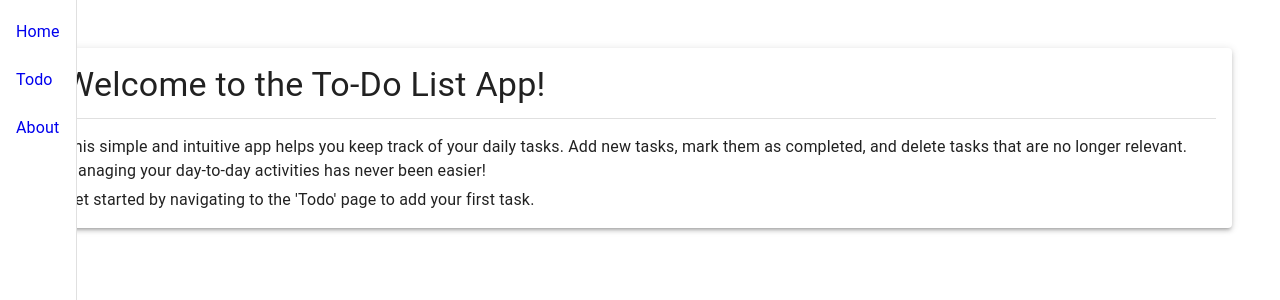
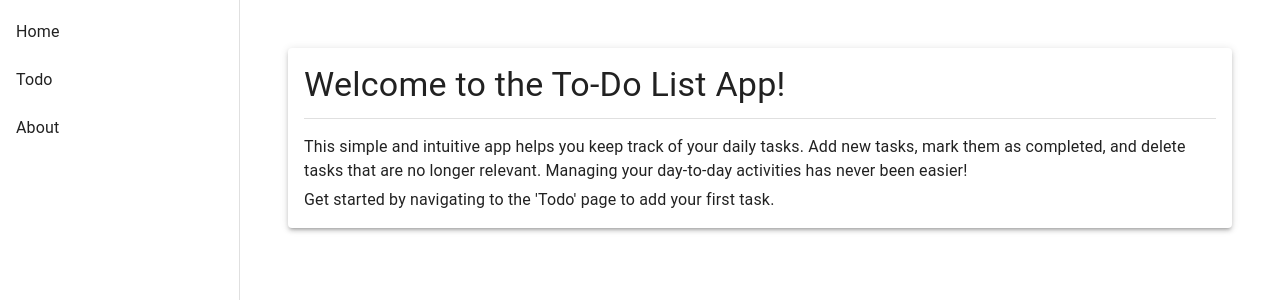
Before and after one commit to Alaa997/Todos, a React (Create React App) app: page / in a window 1280 px wide. Shown: the top 300 px of the page. Built offline with nearby package versions, Linux system fonts and the light colour scheme.

Commit message:
Updated Sidebar for responsive design using Material-UI

```diff
--- a/src/components/Navigation/SideBar.js
+++ b/src/components/Navigation/SideBar.js
@@ -1,26 +1,66 @@
-import { Drawer, List, ListItem, ListItemText } from "@mui/material";
-import React from "react";
+import React, { useState } from "react";
+import {
+  Drawer,
+  List,
+  ListItem,
+  ListItemText,
+  IconButton,
+  useMediaQuery,
+  useTheme,
+} from "@mui/material";
+import MenuIcon from "@mui/icons-material/Menu";
 import { Link } from "react-router-dom";
 
 const Sidebar = () => {
-  return (
-    <Drawer variant="permanent" anchor="left">
+  const [mobileOpen, setMobileOpen] = useState(false);
+  const theme = useTheme();
+  const isMobile = useMediaQuery(theme.breakpoints.down("md"));
+
+  const handleDrawerToggle = () => {
+    setMobileOpen(!mobileOpen);
+  };
+
+  const drawerContent = (
     <List>
-        {["Home", "Todo", "About"].map((text, index) => (
+      {["Home", "Todo", "About"].map((text) => (
         <ListItem
+          button
           key={text}
           component={Link}
-            to={
-              text === "Home"
-                ? "/"
-                : `/${text.replace(/\s+/g, "").toLowerCase()}`
-            }
+          to={text === "Home" ? "/" : `/${text.toLowerCase()}`}
         >
           <ListItemText primary={text} />
         </ListItem>
       ))}
     </List>
+  );
+
+  return (
+    <nav>
+      {isMobile && (
+        <IconButton
+          color="inherit"
+          aria-label="open drawer"
+          edge="start"
+          onClick={handleDrawerToggle}
+          sx={{ mr: 2, display: { sm: "none" } }}
+        >
+          <MenuIcon />
+        </IconButton>
+      )}
+      <Drawer
+        variant={isMobile ? "temporary" : "permanent"}
+        open={mobileOpen}
+        onClose={handleDrawerToggle}
+        sx={{
+          width: 240,
+          flexShrink: 0,
+          "& .MuiDrawer-paper": { width: 240, boxSizing: "border-box" },
+        }}
+      >
+        {drawerContent}
       </Drawer>
+    </nav>
   );
 };
 
```
Lines whose indentation alone changed are shown as unchanged.
